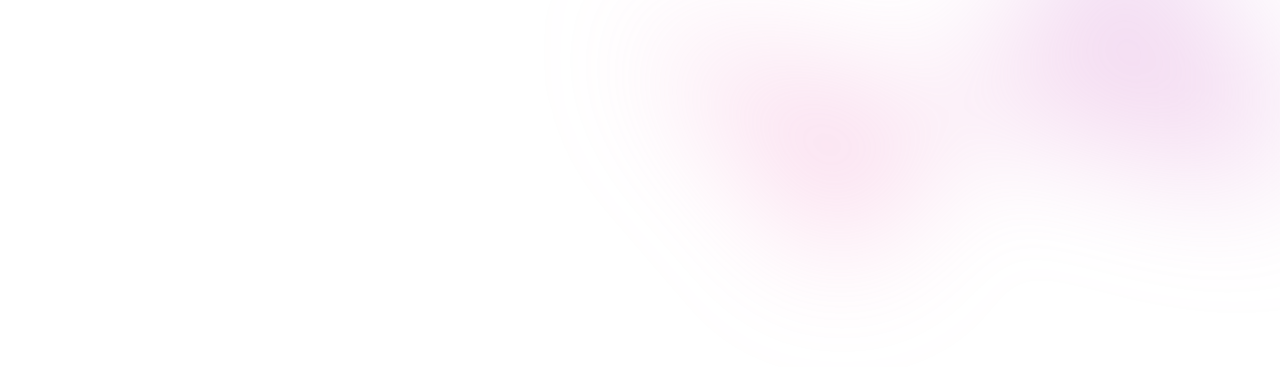
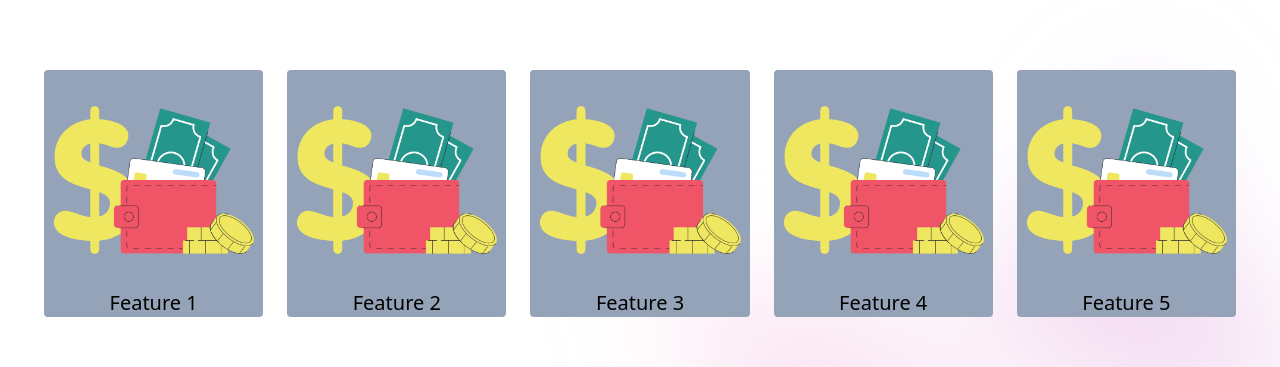
Before and after one commit to mbmayobre/etm-react, a React (Create React App) app: page / in a window 1280 px wide. Shown: the part 838-1205 px from the top of the page. Before the commit the page ends 1106 px from the top, so only its background shows below. Built offline with nearby package versions, Linux system fonts and the light colour scheme.

Commit message:
added features component

```diff
--- a/src/views/Home.tsx
+++ b/src/views/Home.tsx
@@ -1,14 +1,24 @@
-import React, { FunctionComponent } from "react";
+import React from "react";
 import PhoneMockup from "../components/PhoneMockup/PhoneMockup";
 import DownloadButtons from "../components/Buttons/DownloadButtons";
 import Navbar from "../components/Navbar/Navbar";
+import Features from "./Sections/Features";
+import MoneyWalletCredit from "../assets/img/Feaures/boba-dollar-bills-and-credit-card-in-wallet.png";
 
-const Home: FunctionComponent = () => {
+const Home: React.FunctionComponent = () => {
   const navigation = [
     { name: "Product", href: "#" },
     { name: "Features", href: "#" },
     { name: "Marketplace", href: "#" },
     { name: "Company", href: "#" },
+  ];
+
+  const features = [
+    { text: "Feature 1", image: MoneyWalletCredit },
+    { text: "Feature 2", image: MoneyWalletCredit },
+    { text: "Feature 3", image: MoneyWalletCredit },
+    { text: "Feature 4", image: MoneyWalletCredit },
+    { text: "Feature 5", image: MoneyWalletCredit },
   ];
 
   return (
@@ -53,8 +63,8 @@ const Home: FunctionComponent = () => {
           <div className="px-10 sm:px-12 lg:px-24">
             <PhoneMockup />
           </div>
-          {/* </div> */}
         </div>
+        <Features features={features} />
         <div
           className="absolute inset-x-0 top-[calc(100%-13rem)] -z-10 transform-gpu overflow-hidden blur-3xl sm:top-[calc(100%-30rem)]"
           aria-hidden="true"
--- /dev/null
+++ b/src/views/Sections/Features.tsx
@@ -0,0 +1,27 @@
+import React from "react";
+
+type FeaturesProps = {
+  features: {
+    text: string;
+    image: any;
+  }[];
+};
+
+const Features: React.FunctionComponent<FeaturesProps> = ({ features }) => {
+  return (
+    <section>
+      <div className="flex flex-row flex-wrap md:flex-nowrap justify-center">
+        {features.map((feature, idx) => (
+          <div key={idx} className="flex flex-col w-4/5 md:w-1/5">
+            <div className="mx-3 rounded bg-slate-400">
+              <img src={feature.image} />
+              <h1 className="text-xl text-center">{feature.text}</h1>
+            </div>
+          </div>
+        ))}
+      </div>
+    </section>
+  );
+};
+
+export default Features;
```
Also changed, not shown: src/assets/img/Feaures/boba-dollar-bills-and-credit-card-in-wallet.png (added).
